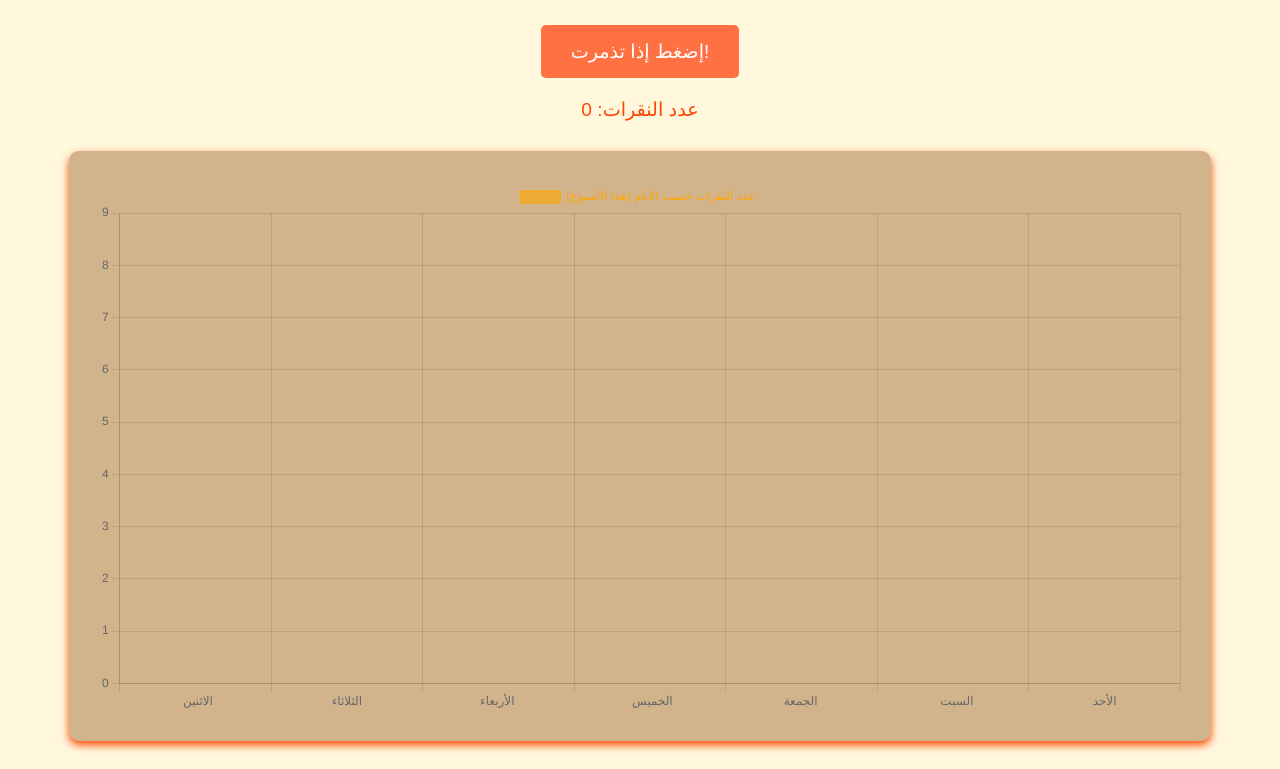
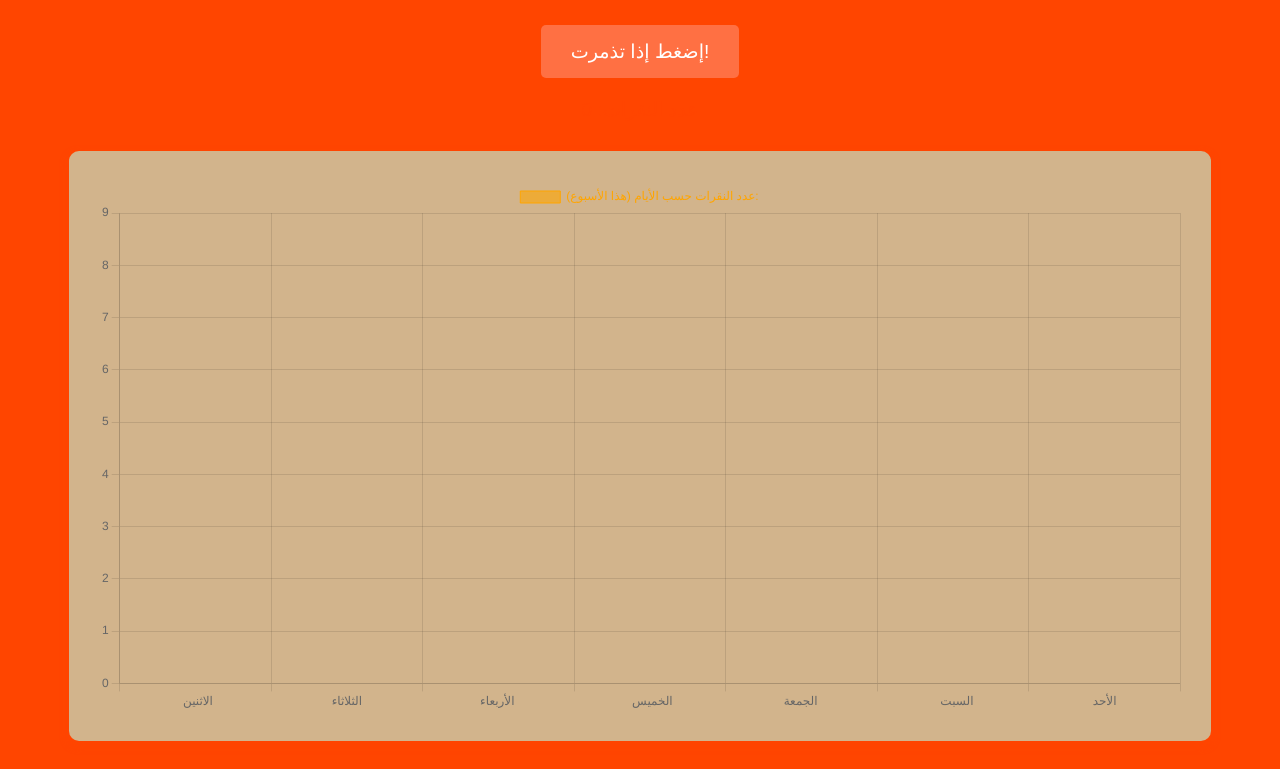
Before and after one commit to Vstral2010/taddamor, a plain HTML site: page index.html in a window 1280 px wide. Shown: the part 96-865 px from the top of the page. Drawn offline with nearby package versions, Linux system fonts and the light colour scheme.

Commit message:
Update index.css

```diff
--- a/index.css
+++ b/index.css
@@ -5,7 +5,7 @@ body {
   flex-direction: column;
   align-items: center;
   padding: 20px;
-  background-color: #FFF8DC;
+  background-color: #FF4500;
   text-align: center;
   overflow-x: hidden;
 }
```
